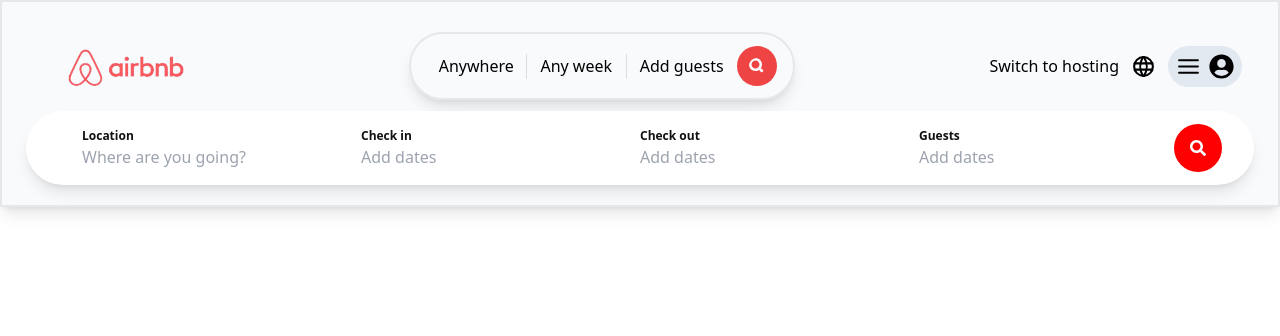
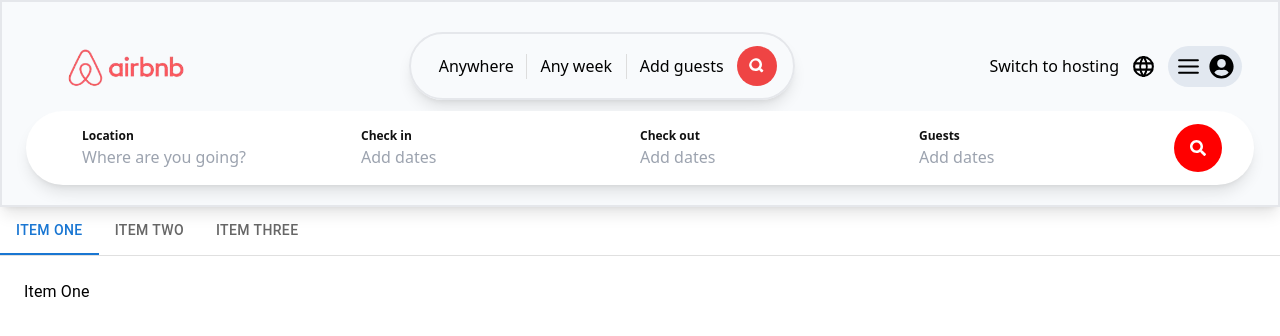
Before and after one commit to Hicode-dev/airbnb-clone, a React (Vite) app: page / in a window 1280 px wide. Shown: the top 336 px of the page. Built offline with nearby package versions, Linux system fonts and the light colour scheme.

Commit message:
jsadhnuj

```diff
--- a/package.json
+++ b/package.json
@@ -9,6 +9,7 @@
     "preview": "vite preview"
   },
   "dependencies": {
+    "@mui/lab": "^5.0.0-alpha.124",
     "react": "^18.2.0",
     "react-dom": "^18.2.0",
     "react-icons": "^4.8.0",
--- a/src/App.jsx
+++ b/src/App.jsx
@@ -3,6 +3,7 @@
 import viteLogo from '/vite.svg'
 import './App.css'
 import Nav from './component/Nav'
+import Tabs from './component/Tabs'
 
 function App() {
   const [count, setCount] = useState(0)
@@ -11,6 +12,7 @@
     <main>
 
     <Nav />
+    <Tabs />
     </main>
   )
 }
--- /dev/null
+++ b/src/component/Tabs.jsx
@@ -0,0 +1,33 @@
+import * as React from 'react';
+import Box from '@mui/material/Box';
+import Tab from '@mui/material/Tab';
+import TabContext from '@mui/lab/TabContext';
+import TabList from '@mui/lab/TabList';
+import TabPanel from '@mui/lab/TabPanel';
+const Tabs = () => {
+    const [value, setValue] = React.useState('1');
+
+    const handleChange = (event, newValue) => {
+      setValue(newValue);
+    };
+
+  return (
+
+    <Box sx={{ width: '100%', typography: 'body1' }}>
+    <TabContext value={value}>
+      <Box sx={{ borderBottom: 1, borderColor: 'divider' }}>
+        <TabList onChange={handleChange} aria-label="lab API tabs example">
+          <Tab label="Item One" value="1" />
+          <Tab label="Item Two" value="2" />
+          <Tab label="Item Three" value="3" />
+        </TabList>
+      </Box>
+      <TabPanel value="1">Item One</TabPanel>
+      <TabPanel value="2">Item Two</TabPanel>
+      <TabPanel value="3">Item Three</TabPanel>
+    </TabContext>
+  </Box>
+  )
+}
+
+export default Tabs
```
Also changed, not shown: 1 other file (tests, documents, lock files or other folders).
